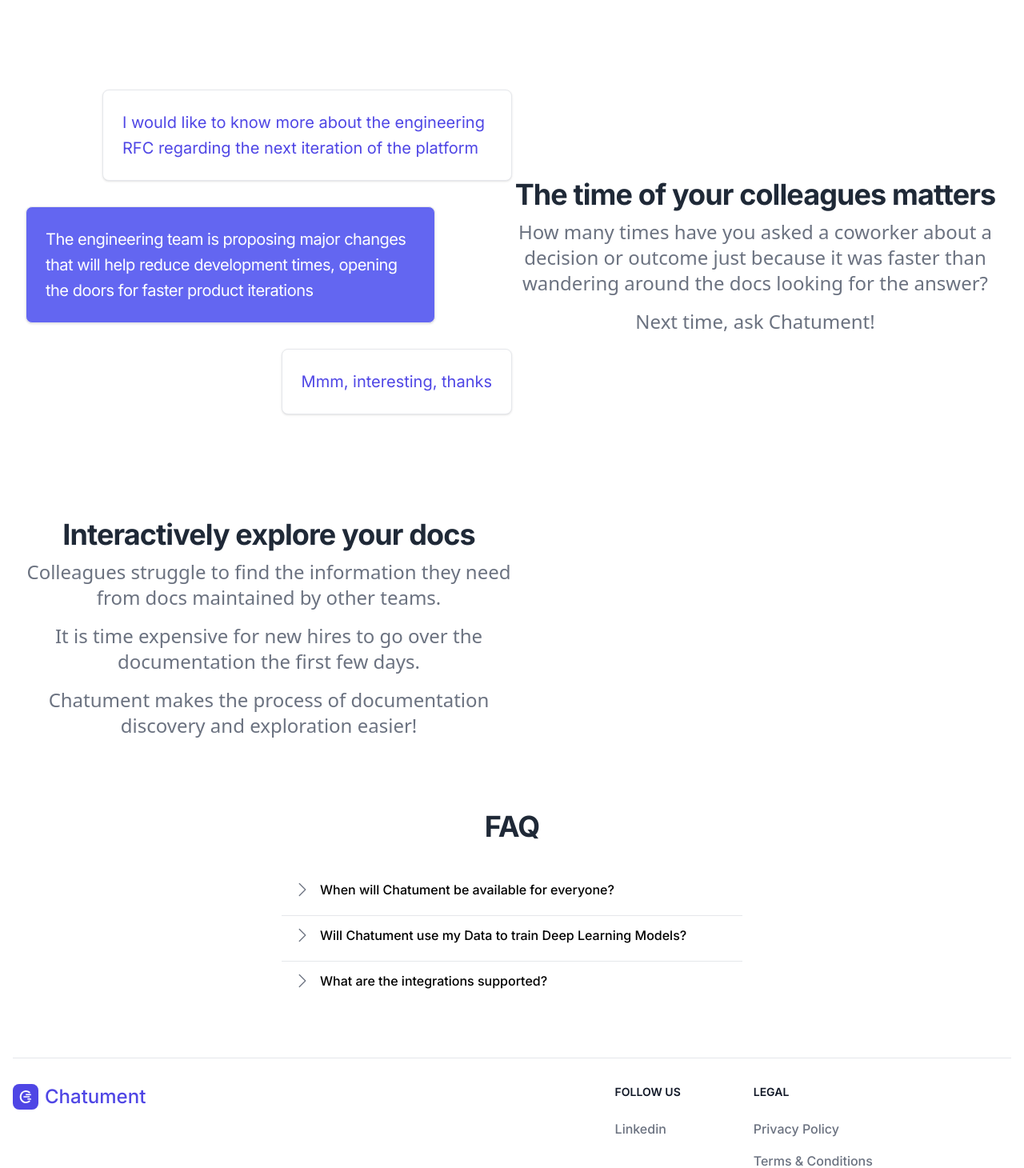
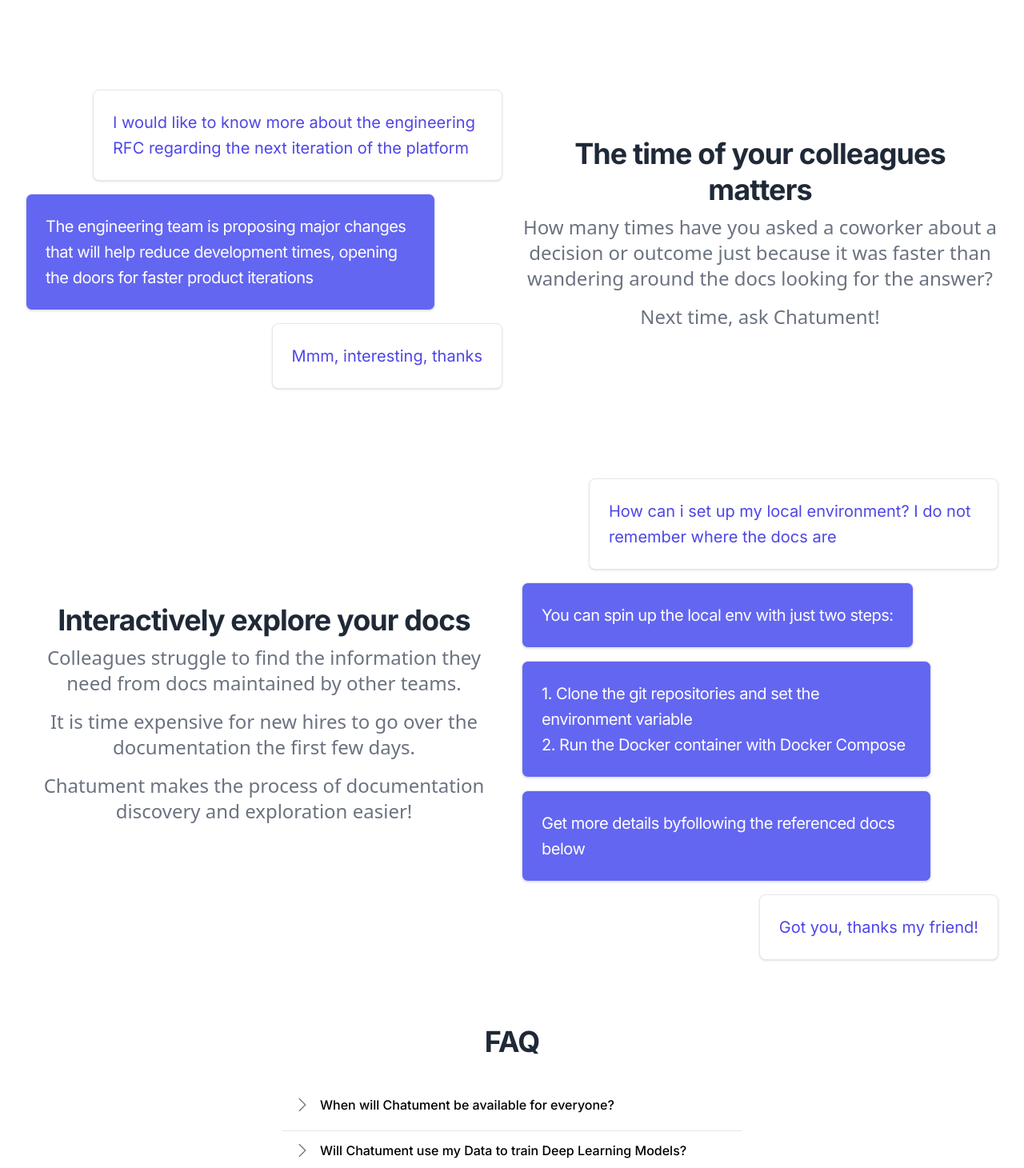
Before and after one commit to chatument/chatument.github.io, a Next.js app: page / in a window 1280 px wide. Shown: the part 910-2370 px from the top of the page at 80% size. Built offline with nearby package versions, Linux system fonts and the light colour scheme.

Commit message:
Minor fixes

```diff
--- a/src/app/components/BenefitsLeft.js
+++ b/src/app/components/BenefitsLeft.js
@@ -6,7 +6,7 @@
       <section className="mx-auto container flex flex-col mt-8 pl-8 pr-8 pt-8 lg:flex-row lg:mt-20">
         <LeftAnimation />
 
-        <div className={'flex flex-wrap items-center w-full lg:w-1/2'}>
+        <div className={'flex flex-wrap items-center w-full lg:w-1/2 order-first mb-6 lg:order-none'}>
           <div className="flex flex-col w-full mt-4 justify-center items-center">
             <h1 className="max-w-2xl text-3xl font-bold leading-snug tracking-tight text-gray-800 lg:leading-tight lg:text-4xl text-center">
               The time of your colleagues matters
--- a/src/app/components/BenefitsRight.js
+++ b/src/app/components/BenefitsRight.js
@@ -1,8 +1,10 @@
+import { RigthAnimation } from "./RightAnimation";
+
 export const BenefitsRight = () => {
   return (
     <>
       <section className="mx-auto container flex flex-col mt-8 pl-8 pr-8 pt-8 lg:flex-row lg:mt-20">
-        <div className={'flex flex-wrap items-center w-full lg:w-1/2'}>
+        <div className={'flex flex-wrap items-center w-full lg:w-1/2 mb-6'}>
           <div className="flex flex-col w-full mt-4 justify-center items-center">
             <h1 className="max-w-2xl text-3xl font-bold leading-snug tracking-tight text-gray-800 lg:leading-tight lg:text-4xl text-center">
               Interactively explore your docs
@@ -21,19 +23,7 @@
             </p>
           </div>
         </div>
-        <div
-          className={
-            'flex items-center justify-center w-full lg:w-1/2 mt-8 lg:mt-0'
-          }
-        >
-          {/* <Image
-            src={'/chatument_dark.svg'}
-            width={521}
-            height={521}
-            alt="Benefits"
-            className={'object-cover'}
-          /> */}
-        </div>
+        <RigthAnimation />
       </section>
     </>
   );
--- a/src/app/components/LandingAnimation.js
+++ b/src/app/components/LandingAnimation.js
@@ -2,7 +2,7 @@
 
 export const LandingAnimation = () => {
   return (
-    <div className="flex flex-col items-center justify-center gap-y-8 w-full lg:w-1/2">
+    <div className="flex flex-col items-center justify-center gap-y-4 w-full lg:w-1/2">
       <BubbleV2
         text="Hey Chatument, what is the planning meeting outcome of the product roadmap?"
         className="fade-animation"
--- a/src/app/components/LeftAnimation.js
+++ b/src/app/components/LeftAnimation.js
@@ -2,7 +2,7 @@
 
 export const LeftAnimation = () => {
   return (
-    <div className="flex flex-col items-center justify-center gap-y-8 w-full lg:w-1/2">
+    <div className="flex flex-col items-center justify-center gap-y-4 w-full lg:w-1/2 mr-0 lg:mr-6">
       <BubbleV2
         text="I would like to know more about the engineering RFC regarding the next iteration of the platform"
         className="fade-animation"
--- a/src/app/components/RightAnimation.js
+++ b/src/app/components/RightAnimation.js
@@ -2,38 +2,32 @@
 
 export const RigthAnimation = () => {
   return (
-    <div className="flex flex-col items-center justify-center gap-y-8 w-full lg:w-1/2">
+    <div className="flex flex-col items-center justify-center gap-y-4 w-full lg:w-1/2 ml-0 lg:ml-6" >
       <BubbleV2
         text="How can i set up my local environment? I do not remember where the docs are"
         className="fade-animation"
         position="right"
       />
       <BubbleV2
-        text="You can spin up the local env with just two steps:"
+        text={`You can spin up the local env with just two steps:`}
         // className="fade-animation delay-500ms"
         // childClassName='delay-child-500ms'
         position="left"
       />
       <BubbleV2
-        text="1. Clone the git repositories and set the environment variables"
-        // className="fade-animation delay-500ms"
-        // childClassName='delay-child-500ms'
+        text={`1. Clone the git repositories and set the environment variable \n 2. Run the Docker container with Docker Compose`}
+        // className="fade-animation delay-1000ms"
+        // childClassName='delay-child-1000ms'
         position="left"
       />
       <BubbleV2
-        text="2. Run the Docker container with Docker Compose"
-        // className="fade-animation delay-500ms"
-        // childClassName='delay-child-500ms'
+        text={`Get more details byfollowing the referenced docs below`}
+        // className="fade-animation delay-1000ms"
+        // childClassName='delay-child-1000ms'
         position="left"
       />
       <BubbleV2
-        text="Get more details byfollowing the referenced docs below"
-        // className="fade-animation delay-500ms"
-        // childClassName='delay-child-500ms'
-        position="left"
-      />
-      <BubbleV2
-        text="Got you, thanks my friend!"
+        text={`Got you, thanks my friend!`}
         // className="fade-animation delay-1000ms"
         // childClassName='delay-child-1000ms'
         position="right"
--- a/src/app/globals.css
+++ b/src/app/globals.css
@@ -99,6 +99,7 @@
   background-clip: padding-box, text;
   background-repeat: no-repeat;
   animation: b 0.2s infinite steps(1), t 1s steps(var(--n)) forwards;
+  white-space: pre-line;
 }
 
 .type-right {
@@ -110,6 +111,7 @@
   background-clip: padding-box, text;
   background-repeat: no-repeat;
   animation: b 0.2s infinite steps(1), t 1s steps(var(--n)) forwards;
+  white-space: pre-line;
 }
 
 @keyframes t {
```
